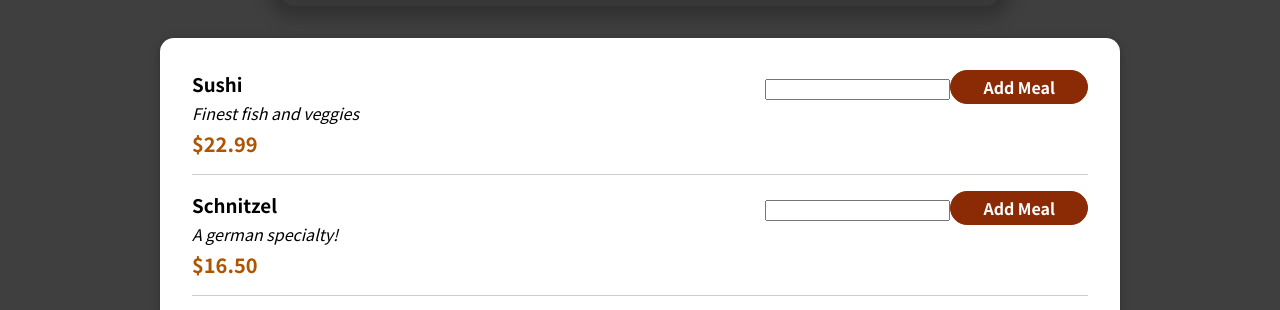
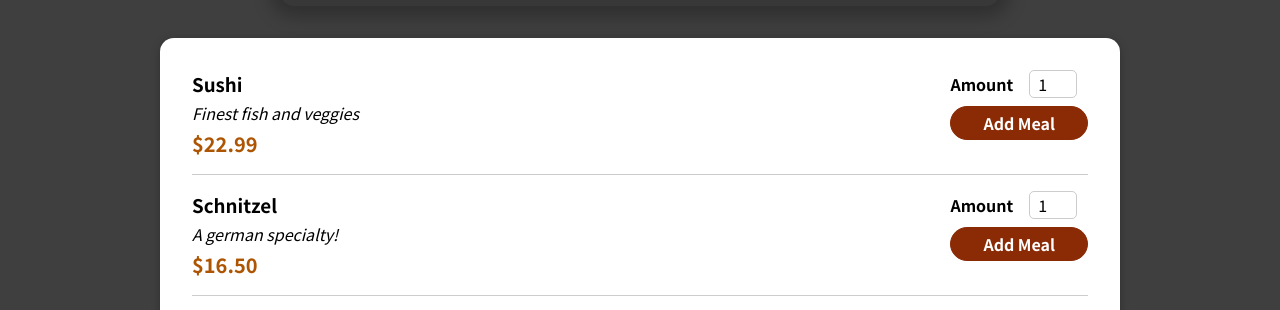
Before and after one commit to filipecamargos/React-Food-Order-App, a React (Create React App) app: page / in a window 1280 px wide. Shown: the part 467-777 px from the top of the page. Built offline with nearby package versions, Linux system fonts and the light colour scheme.

Commit message:
Input added

```diff
--- a/src/components/Meals/AvailableMeals.js
+++ b/src/components/Meals/AvailableMeals.js
@@ -33,6 +33,7 @@
 const AvailableMeals = () => {
   const listMeals = DUMMY_MEALS.map((meal) => (
     <MealItem
+      id={meal.id}
       key={meal.id}
       title={meal.name}
       detail={meal.description}
--- a/src/components/Meals/MealsItem/MealItem.js
+++ b/src/components/Meals/MealsItem/MealItem.js
@@ -12,7 +12,7 @@
         <div className={classes.price}>{price}</div>
       </div>
       <div>
-          <MealItemForm />
+          <MealItemForm id={props.id}/>
       </div>
     </li>
   );
--- a/src/components/Meals/MealsItem/MealItemForm.js
+++ b/src/components/Meals/MealsItem/MealItemForm.js
@@ -1,13 +1,24 @@
-import classes from './MealsForm.module.css';
+import classes from "./MealsForm.module.css";
 
-const MealItemForm = props => {
-    return (
-        <form className={classes.form}>
-            <input type="text" name="" id=""/>
-            <button>Add Meal</button>
-        </form>
-    );
+import Input from "../../UI/Input";
 
+const MealItemForm = (props) => {
+  return (
+    <form className={classes.form}>
+      <Input
+        label="Amount"
+        input={{
+          id: "amount_" + props.id,
+          type: "number",
+          min: "1",
+          max: "6",
+          step: "1",
+          defaultValue: "1",
+        }}
+      />
+      <button>Add Meal</button>
+    </form>
+  );
 };
 
 export default MealItemForm;
--- /dev/null
+++ b/src/components/UI/Input.js
@@ -0,0 +1,12 @@
+import classes from "./Input.module.css";
+
+const Input = (props) => {
+  return (
+    <div className={classes.input}>
+      <label htmlFor={props.input.id}>{props.label}</label>
+      <input {...props.input} />
+    </div>
+  );
+};
+
+export default Input;
--- /dev/null
+++ b/src/components/UI/Input.module.css
@@ -0,0 +1,18 @@
+.input {
+    display: flex;
+    align-items: center;
+    margin-bottom: 0.5rem;
+}
+
+.input label {
+    font-weight: bold;
+    margin-right: 1rem;
+}
+
+.input input {
+    width: 3rem;
+    border-radius: 5px;
+    border: 1px solid #ccc;
+    font: inherit;
+    padding-left: 0.5rem;
+}
```
